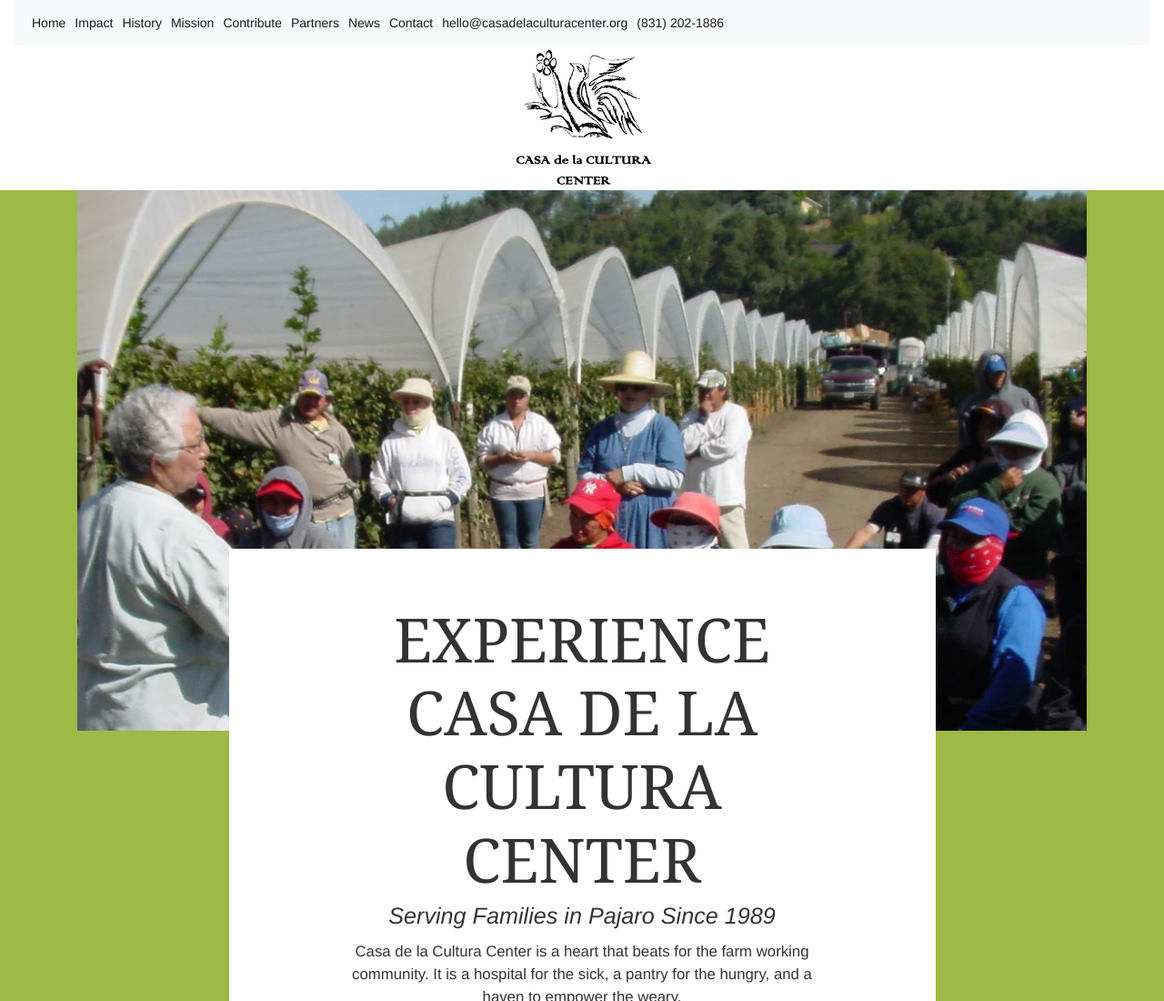
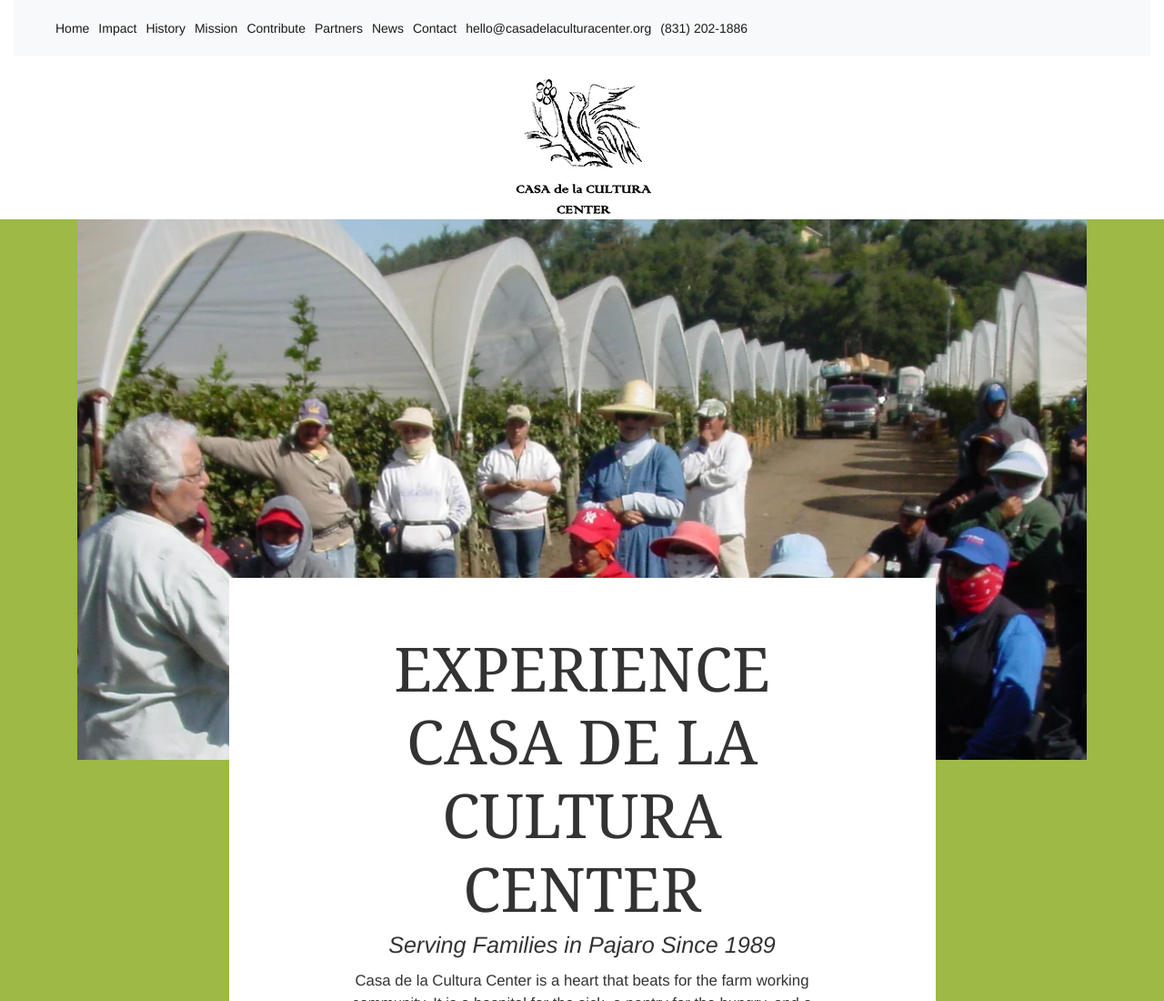
Before and after one commit to irvthedev/Casa-de-la-cultura, a plain HTML site: page casadelacultura.html in a window 1280 px wide. Shown: the top 1100 px of the page at 91% size. Drawn offline with nearby package versions, Linux system fonts and the light colour scheme.

Commit message:
new nav bar

```diff
--- a/casadelacultura.html
+++ b/casadelacultura.html
@@ -137,9 +137,9 @@
     </style>
     <body>
         <div class="container-fluid">
-            <nav class="navbar-expand-md navbar-light bg-light">
-                <div class="center-block">
-                    <div class="collapse navbar-collapse" id="navbarSupportedContent">
+            <nav class="navbar navbar-expand-md navbar-light bg-light center-block" aria-label="Fourth navbar example">
+                <div class="container-fluid">
+                  <div class="navbar-collapse collapse" id="navbarsExample04" style="">
                     <ul class="navbar-nav mr-auto">
                         <li class="nav-item active">
                             <a class="nav-link navTitle" href="#">Home <span class="sr-only">(current)</span></a>
```
Lines whose indentation alone changed are shown as unchanged.
